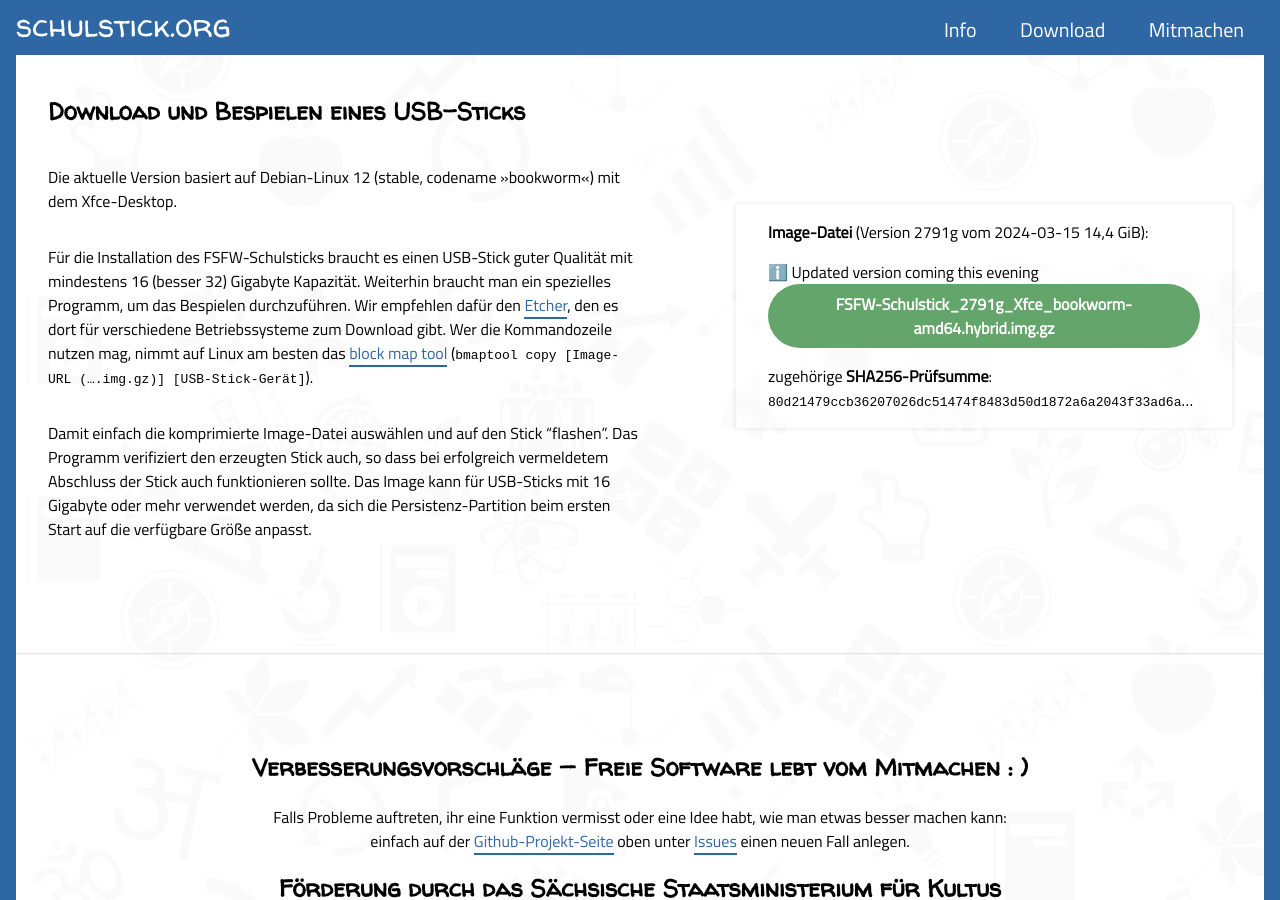
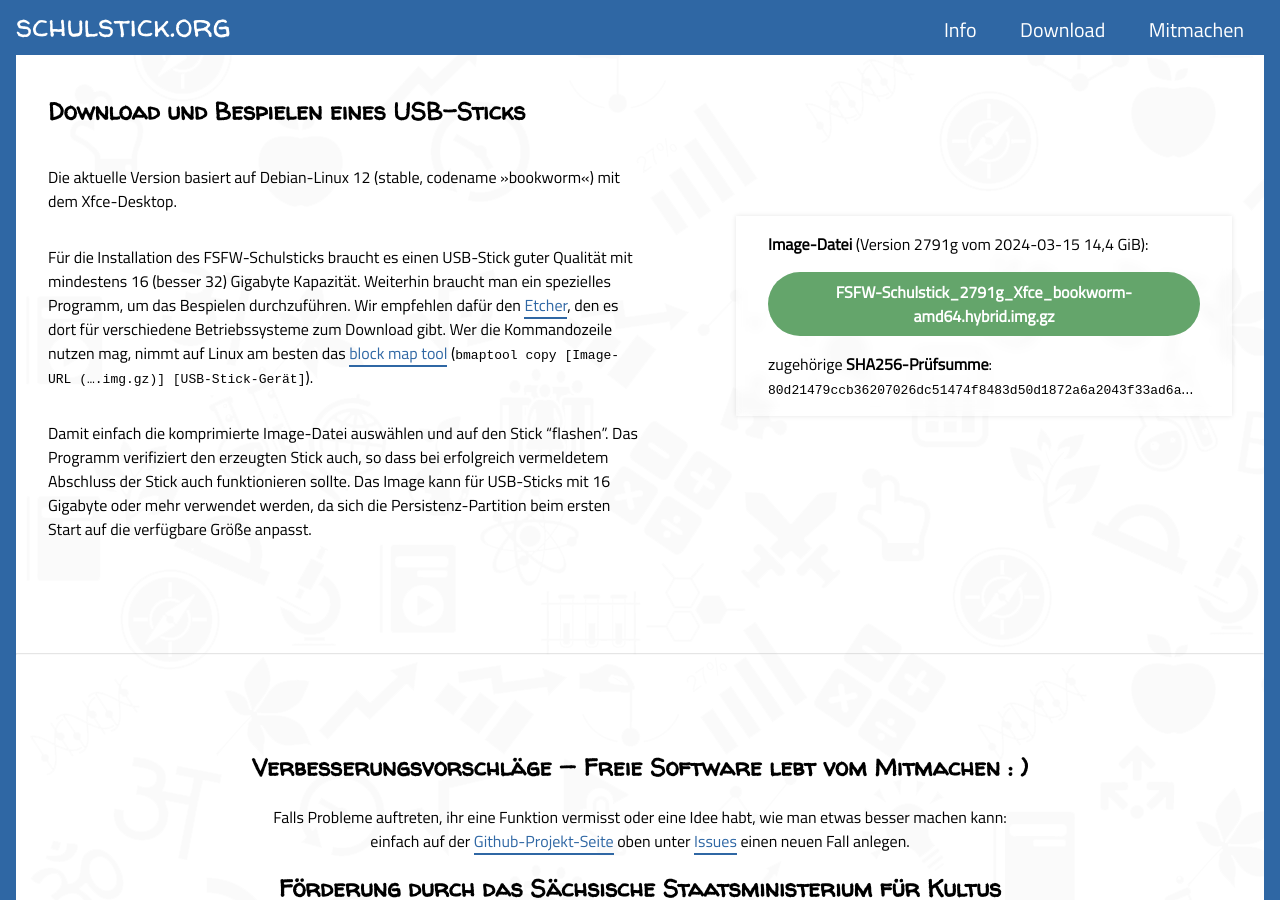
Before and after one commit to fsfw-dresden/schulstick-page, a Jekyll site: the page built from index.md, in a window 1280 px wide and 900 px high, scrolled down 1424 px. Built offline with Jekyll 4.4.1, drawn with Linux system fonts in a browser that asks for light colours.

```diff
--- a/index.md
+++ b/index.md
@@ -34,7 +34,6 @@
 
 > **Image-Datei** (Version 2791g vom 2024-03-15 14,4 GiB):
 >
-> ℹ️ Updated version coming this evening
 > [FSFW-Schulstick_2791g_Xfce_bookworm-amd64.hybrid.img.gz](https://ftp.inf.tu-dresden.de/os/FSFW/FSFW-Schulstick_2791g_Xfce_bookworm-amd64.hybrid.img.gz)
 >
 > zugehörige **SHA256-Prüfsumme**: `80d21479ccb36207026dc51474f8483d50d1872a6a2043f33ad6adde34d0c98e`
```
